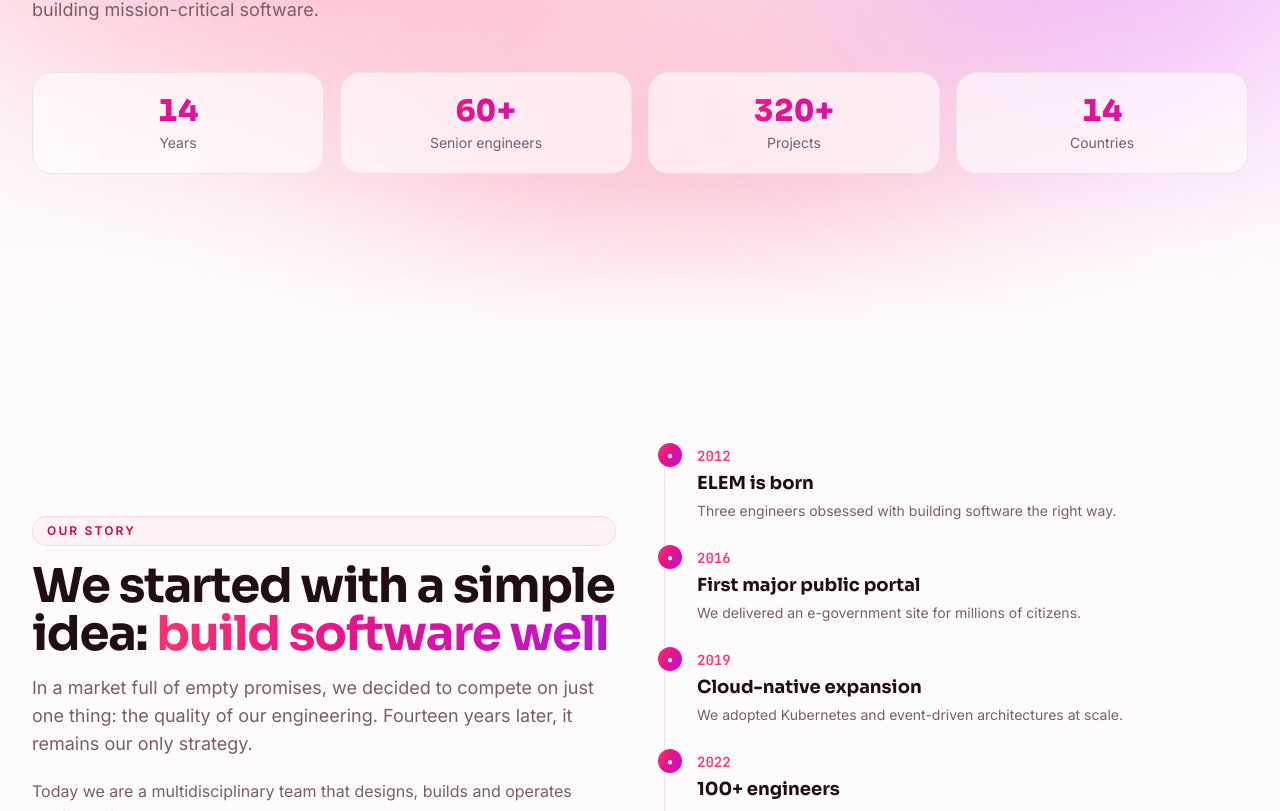
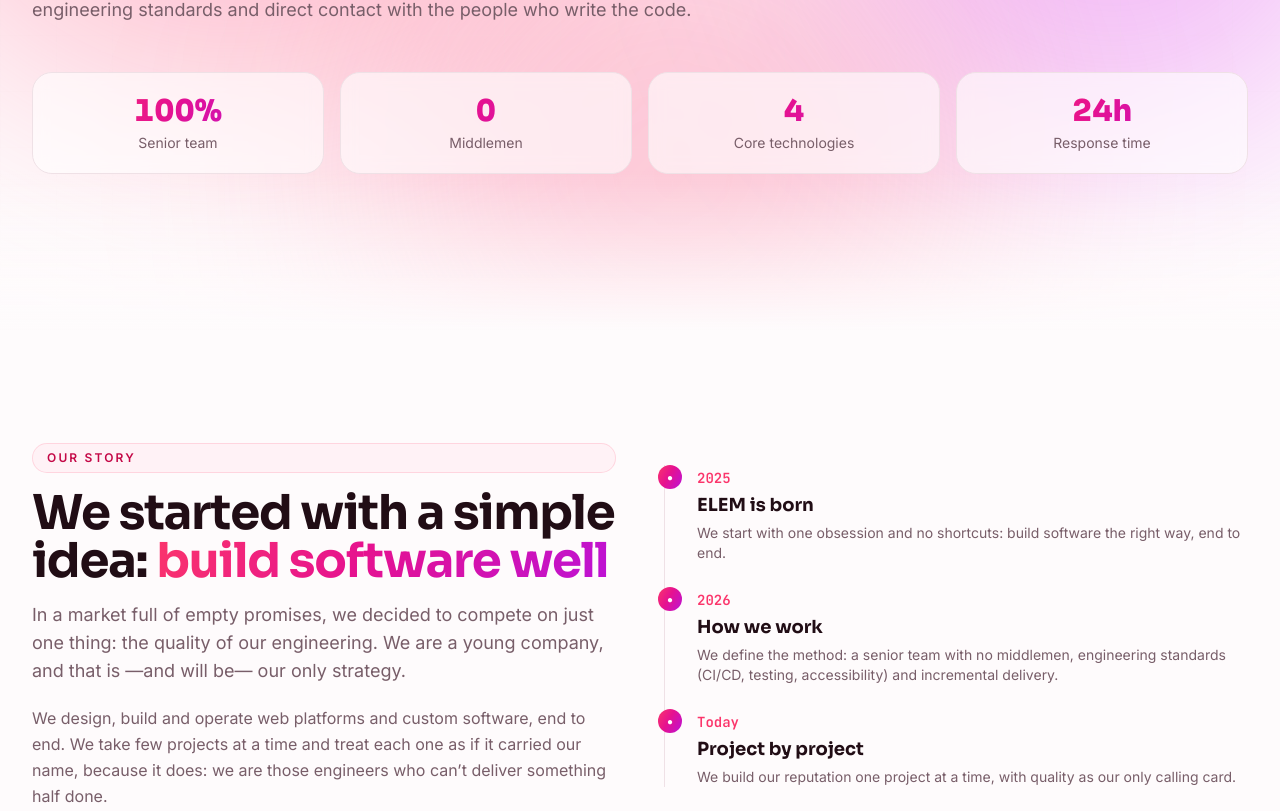
Before and after one commit to Leancen22/ELEM-Site, a Next.js app: page /en/nosotros in a window 1280 px wide. Shown: the part 469-1280 px from the top of the page. Built offline with nearby package versions, Linux system fonts and the light colour scheme.

Commit message:
first commit 5

```diff
--- a/src/app/[locale]/nosotros/page.tsx
+++ b/src/app/[locale]/nosotros/page.tsx
@@ -42,32 +42,30 @@
   es: {
     metaTitle: 'Nosotros · El equipo detrás de ELEM',
     metaDesc:
-      'Somos un equipo senior de ingeniería de software con más de una década construyendo plataformas críticas. Conoce nuestra historia, valores y metodología.',
+      'Somos un equipo senior de ingeniería de software. Conoce nuestra historia, nuestros valores y cómo trabajamos.',
     home: 'Inicio',
     nosotros: 'Nosotros',
     heroTitle: 'Ingeniería con',
     heroHighlight: 'propósito',
     heroDesc:
-      'Somos el equipo senior que las empresas llaman cuando el proyecto no puede salir mal. Más de una década construyendo software de misión crítica.',
+      'Somos el equipo senior que quieres cuando el proyecto no puede salir mal: pocos clientes a la vez, estándares de ingeniería y trato directo con quien escribe el código.',
     heroStats: [
-      { v: 14, s: '', l: 'Años' },
-      { v: 60, s: '+', l: 'Ingenieros senior' },
-      { v: 320, s: '+', l: 'Proyectos' },
-      { v: 14, s: '', l: 'Países' },
+      { v: 100, s: '%', l: 'Equipo senior' },
+      { v: 0, s: '', l: 'Intermediarios' },
+      { v: 4, s: '', l: 'Tecnologías núcleo' },
+      { v: 24, s: 'h', l: 'Respuesta' },
     ],
     storyEyebrow: 'Nuestra historia',
     storyLead: 'Empezamos con una idea simple:',
     storyAccent: 'hacer software bien',
     storyDesc:
-      'En un mercado lleno de promesas vacías, decidimos competir solo con una cosa: la calidad de nuestra ingeniería. Catorce años después, sigue siendo nuestra única estrategia.',
+      'En un mercado lleno de promesas vacías, decidimos competir solo con una cosa: la calidad de nuestra ingeniería. Somos una compañía joven, y esa es —y será— nuestra única estrategia.',
     storyBody:
-      'Hoy somos un equipo multidisciplinar que diseña, construye y opera plataformas para banca, sector público, salud, retail y más. Pero seguimos siendo, en el fondo, esos ingenieros que no saben entregar algo a medias.',
+      'Diseñamos, construimos y operamos plataformas web y software a medida, de principio a fin. Tomamos pocos proyectos a la vez y tratamos cada uno como si llevara nuestro nombre, porque lo lleva: somos esos ingenieros que no saben entregar algo a medias.',
     timeline: [
-      { year: '2012', title: 'Nace ELEM', body: 'Tres ingenieros con la obsesión de hacer software bien hecho.' },
-      { year: '2016', title: 'Primer gran portal público', body: 'Entregamos una sede electrónica para millones de ciudadanos.' },
-      { year: '2019', title: 'Expansión cloud-native', body: 'Adoptamos Kubernetes y arquitecturas event-driven a gran escala.' },
-      { year: '2022', title: '100+ ingenieros', body: 'Consolidamos equipos especializados en Drupal, React, Java y PHP' },
-      { year: '2026', title: 'Referente en transformación', body: '320+ proyectos en 14 países y una reputación construida proyecto a proyecto.' },
+      { year: '2025', title: 'Nace ELEM', body: 'Arrancamos con una obsesión y ningún atajo: hacer software bien hecho, de principio a fin.' },
+      { year: '2026', title: 'Nuestra forma de trabajar', body: 'Definimos el método: equipo senior sin intermediarios, estándares de ingeniería (CI/CD, testing, accesibilidad) y entregas incrementales.' },
+      { year: 'Hoy', title: 'Proyecto a proyecto', body: 'Construimos nuestra reputación un proyecto a la vez, con la calidad como única carta de presentación.' },
     ],
     valuesEyebrow: 'Valores',
     valuesLead: 'Lo que nos mueve, todos los',
@@ -88,32 +86,30 @@
   en: {
     metaTitle: 'About · The team behind ELEM',
     metaDesc:
-      'We are a senior software engineering team with over a decade building critical platforms. Discover our story, values and methodology.',
+      'We are a senior software engineering team. Discover our story, our values and how we work.',
     home: 'Home',
     nosotros: 'About Us',
     heroTitle: 'Engineering with',
     heroHighlight: 'purpose',
     heroDesc:
-      'We are the senior team companies call when the project cannot go wrong. Over a decade building mission-critical software.',
+      'We are the senior team you want when the project cannot go wrong: few clients at a time, engineering standards and direct contact with the people who write the code.',
     heroStats: [
-      { v: 14, s: '', l: 'Years' },
-      { v: 60, s: '+', l: 'Senior engineers' },
-      { v: 320, s: '+', l: 'Projects' },
-      { v: 14, s: '', l: 'Countries' },
+      { v: 100, s: '%', l: 'Senior team' },
+      { v: 0, s: '', l: 'Middlemen' },
+      { v: 4, s: '', l: 'Core technologies' },
+      { v: 24, s: 'h', l: 'Response time' },
     ],
     storyEyebrow: 'Our story',
     storyLead: 'We started with a simple idea:',
     storyAccent: 'build software well',
     storyDesc:
-      'In a market full of empty promises, we decided to compete on just one thing: the quality of our engineering. Fourteen years later, it remains our only strategy.',
+      'In a market full of empty promises, we decided to compete on just one thing: the quality of our engineering. We are a young company, and that is —and will be— our only strategy.',
     storyBody:
-      'Today we are a multidisciplinary team that designs, builds and operates platforms for banking, the public sector, healthcare, retail and more. But at heart we are still those engineers who can’t deliver something half done.',
+      'We design, build and operate web platforms and custom software, end to end. We take few projects at a time and treat each one as if it carried our name, because it does: we are those engineers who can’t deliver something half done.',
     timeline: [
-      { year: '2012', title: 'ELEM is born', body: 'Three engineers obsessed with building software the right way.' },
-      { year: '2016', title: 'First major public portal', body: 'We delivered an e-government site for millions of citizens.' },
-      { year: '2019', title: 'Cloud-native expansion', body: 'We adopted Kubernetes and event-driven architectures at scale.' },
-      { year: '2022', title: '100+ engineers', body: 'We consolidated teams specialized in Drupal, React, Java and PHP' },
-      { year: '2026', title: 'A transformation benchmark', body: '320+ projects across 14 countries and a reputation built project by project.' },
+      { year: '2025', title: 'ELEM is born', body: 'We start with one obsession and no shortcuts: build software the right way, end to end.' },
+      { year: '2026', title: 'How we work', body: 'We define the method: a senior team with no middlemen, engineering standards (CI/CD, testing, accessibility) and incremental delivery.' },
+      { year: 'Today', title: 'Project by project', body: 'We build our reputation one project at a time, with quality as our only calling card.' },
     ],
     valuesEyebrow: 'Values',
     valuesLead: 'What drives us, every single',
--- a/src/content/home.ts
+++ b/src/content/home.ts
@@ -123,10 +123,10 @@
       { icon: 'Workflow', title: 'Automatizaciones', description: 'Automatizamos procesos e integramos tus sistemas para ahorrar tiempo y errores.', benefits: ['Integraciones', 'Flujos automáticos', 'Conexión de sistemas'], href: '/servicios' },
     ],
     metrics: [
-      { value: 320, suffix: '+', label: 'Proyectos entregados' },
-      { value: 140, suffix: '+', label: 'Clientes en 14 países' },
-      { value: 95, suffix: '+', label: 'Sistemas implementados' },
-      { value: 1200, suffix: '+', label: 'Integraciones en producción' },
+      { value: 4, suffix: '', label: 'Tecnologías núcleo' },
+      { value: 100, suffix: '%', label: 'Equipo senior' },
+      { value: 24, suffix: 'h', label: 'Tiempo de respuesta' },
+      { value: 7, suffix: '', label: 'Fases de nuestro método' },
     ],
     caseStudies: [
       { client: 'Banco Atlas', sector: 'Banca', title: 'Core de pagos modernizado a microservicios', impact: 'De 6 a 0,3 segundos de latencia media en transacciones.', kpis: [{ value: '-95%', label: 'latencia' }, { value: '99.99%', label: 'uptime' }, { value: '3×', label: 'throughput' }], tech: ['java', 'node', 'kubernetes', 'aws'], accent: 'from-rose-500 to-fuchsia-600' },
@@ -143,10 +143,10 @@
       { step: '07', title: 'Soporte', description: 'Operación, evolución y SLA. Tu plataforma mejora de forma continua.' },
     ],
     benefits: [
-      { title: 'Equipo senior, sin intermediarios', body: 'Trabajas directamente con arquitectos e ingenieros con más de una década de experiencia. Sin capas, sin ruido: decisiones rápidas y de calidad.' },
+      { title: 'Equipo senior, sin intermediarios', body: 'Trabajas directamente con arquitectos e ingenieros senior. Sin capas, sin ruido: decisiones rápidas y de calidad.' },
       { title: 'Entregas incrementales y predecibles', body: 'Cada sprint produce software funcional y desplegable. Visibilidad total del avance con métricas, demos y roadmap vivo.' },
       { title: 'Calidad de ingeniería como estándar', body: 'CI/CD, testing automatizado, revisión de código, seguridad y observabilidad vienen de serie. No son extras, son la base.' },
-      { title: 'Tecnología elegida por sus méritos', body: 'Drupal, React, Java, PHP o Node.js: usamos la herramienta correcta para cada problema, sin modas ni ataduras a un único proveedor.' },
+      { title: 'Tecnología elegida por sus méritos', body: 'Drupal, Next.js, Java o Python: usamos la herramienta correcta para cada problema, sin modas ni ataduras a un único proveedor.' },
       { title: 'Pensado para escalar', body: 'Arquitecturas desacopladas y preparadas para crecer en tráfico, equipo y funcionalidad sin reescrituras.' },
     ],
     testimonials: [
@@ -206,10 +206,10 @@
         accent: 'puedes confiar',
         description: 'No vendemos horas. Entregamos resultados con un estándar de calidad que se nota desde el primer sprint.',
         stats: [
-          { k: '14', l: 'años de trayectoria' },
-          { k: '60+', l: 'ingenieros senior' },
+          { k: '100%', l: 'equipo senior' },
+          { k: '0', l: 'intermediarios' },
           { k: '24h', l: 'tiempo de respuesta' },
-          { k: '100%', l: 'proyectos en plazo' },
+          { k: '4', l: 'tecnologías núcleo' },
         ],
       },
       testimonials: {
@@ -250,10 +250,10 @@
       { icon: 'Workflow', title: 'Automation', description: 'We automate processes and integrate your systems to save time and errors.', benefits: ['Integrations', 'Automated workflows', 'System connectivity'], href: '/servicios' },
     ],
     metrics: [
-      { value: 320, suffix: '+', label: 'Projects delivered' },
-      { value: 140, suffix: '+', label: 'Clients across 14 countries' },
-      { value: 95, suffix: '+', label: 'Systems deployed' },
-      { value: 1200, suffix: '+', label: 'Integrations in production' },
+      { value: 4, suffix: '', label: 'Core technologies' },
+      { value: 100, suffix: '%', label: 'Senior team' },
+      { value: 24, suffix: 'h', label: 'Response time' },
+      { value: 7, suffix: '', label: 'Steps in our method' },
     ],
     caseStudies: [
       { client: 'Banco Atlas', sector: 'Banking', title: 'Payments core modernized to microservices', impact: 'From 6 to 0.3 seconds average transaction latency.', kpis: [{ value: '-95%', label: 'latency' }, { value: '99.99%', label: 'uptime' }, { value: '3×', label: 'throughput' }], tech: ['java', 'node', 'kubernetes', 'aws'], accent: 'from-rose-500 to-fuchsia-600' },
@@ -270,10 +270,10 @@
       { step: '07', title: 'Support', description: 'Operation, evolution and SLA. Your platform keeps improving continuously.' },
     ],
     benefits: [
-      { title: 'A senior team, no middlemen', body: 'You work directly with architects and engineers with over a decade of experience. No layers, no noise: fast, high-quality decisions.' },
+      { title: 'A senior team, no middlemen', body: 'You work directly with senior architects and engineers. No layers, no noise: fast, high-quality decisions.' },
       { title: 'Incremental, predictable delivery', body: 'Every sprint produces functional, deployable software. Full visibility of progress with metrics, demos and a living roadmap.' },
       { title: 'Engineering quality as standard', body: 'CI/CD, automated testing, code review, security and observability come built in. They are not extras — they are the foundation.' },
-      { title: 'Technology chosen on its merits', body: 'Drupal, React, Java, PHP or Node.js: we use the right tool for each problem, with no fads or single-vendor lock-in.' },
+      { title: 'Technology chosen on its merits', body: 'Drupal, Next.js, Java or Python: we use the right tool for each problem, with no fads or single-vendor lock-in.' },
       { title: 'Built to scale', body: 'Decoupled architectures ready to grow in traffic, team and functionality without rewrites.' },
     ],
     testimonials: [
@@ -333,10 +333,10 @@
         accent: 'rely on',
         description: 'We don’t sell hours. We deliver results with a quality standard you notice from the very first sprint.',
         stats: [
-          { k: '14', l: 'years of track record' },
-          { k: '60+', l: 'senior engineers' },
+          { k: '100%', l: 'senior team' },
+          { k: '0', l: 'middlemen' },
           { k: '24h', l: 'response time' },
-          { k: '100%', l: 'projects on time' },
+          { k: '4', l: 'core technologies' },
         ],
       },
       testimonials: {
```
